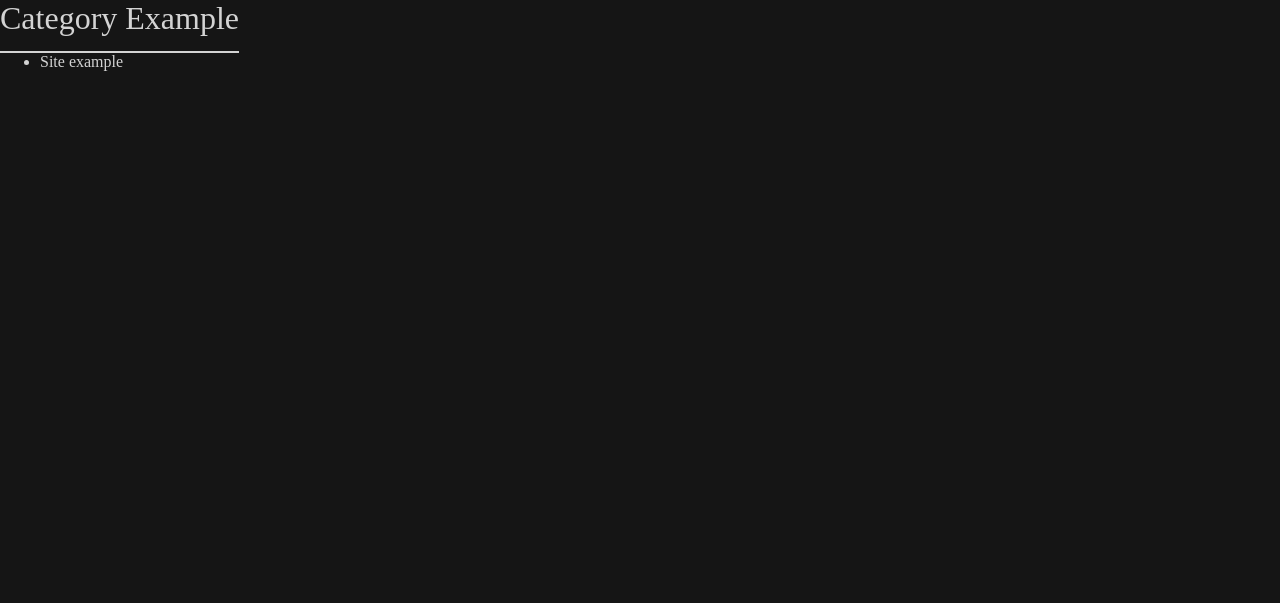
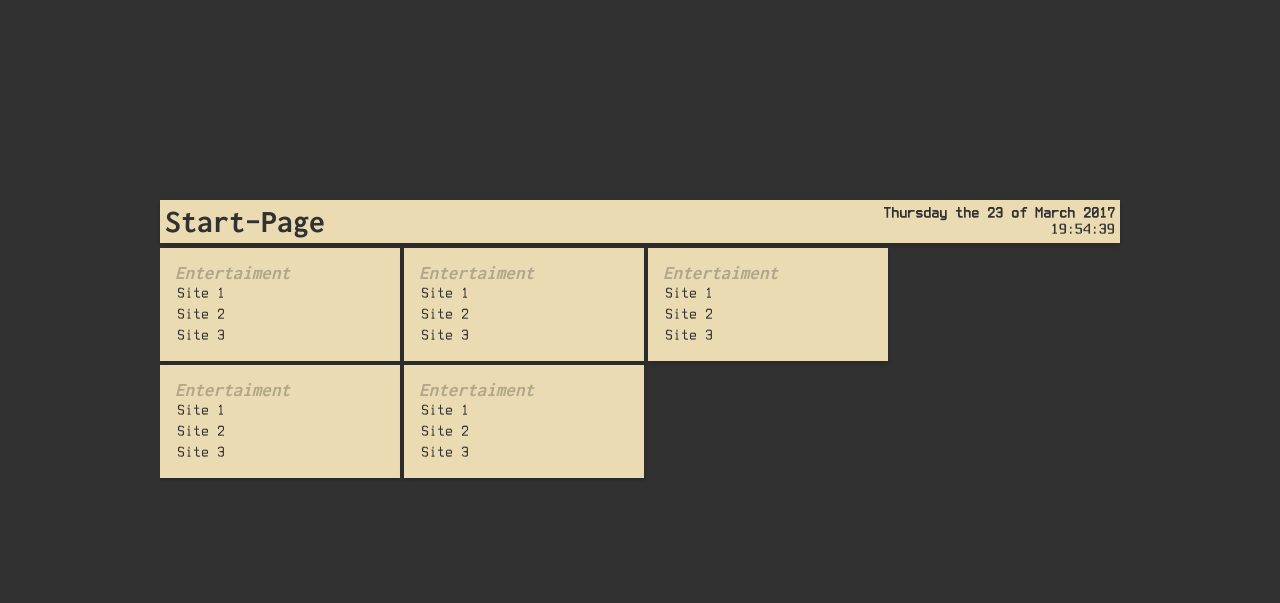
Before and after one commit to Chabam/Start-Page, a plain HTML site: page default.html in a window 1280 px wide. Drawn offline with Linux system fonts and the light colour scheme.

Commit message:
Added styles

```diff
--- a/css/style.css
+++ b/css/style.css
@@ -0,0 +1,219 @@
+* {
+    --fg-color : #ebdbb2;
+    --bg-color : #313131;
+    transition: all 0.3s ease;
+}
+
+@font-face {
+    font-family: Inconsolata;
+    src: url(../fonts/Inconsolata-Regular.ttf);
+}
+
+@font-face {
+    font-family: Terminus;
+    src: url(../fonts/Terminus-Regular.ttf);
+}
+
+@font-face {
+    font-family: Inconsolata-Bold;
+    src: url(../fonts/Inconsolata-Bold.ttf);
+}
+
+@font-face {
+    font-family: Terminus-Bold;
+    src: url(../fonts/Terminus-Bold.ttf);
+}
+
+body {
+    background-color: var(--bg-color);
+}
+
+.container {
+    position: absolute;
+    top:25%;
+    width: 95%;
+    left: 2.5%;
+    color: var(--bg-color);
+    height: 50%;
+}
+
+
+#time {
+    display: none;
+}
+
+#date {
+    display: none;
+}
+
+.header {
+    font-family: Inconsolata-Bold;
+    width: 100%;
+    background-color: var(--fg-color);
+    position: relative;
+    margin-bottom: 5px;
+    -webkit-box-shadow: 0px 2px 5px 0px rgba(0,0,0,0.2);
+    -moz-box-shadow: 0px 2px 5px 0px rgba(0,0,0,0.2);
+    box-shadow: 0px 2px 5px 0px rgba(0,0,0,0.2);
+}
+
+.search-container {
+    width: 100%;
+    background-color: var(--fg-color);
+    position: relative;
+    margin-bottom: 5px;
+    -webkit-box-shadow: 0px 2px 5px 0px rgba(0,0,0,0.2);
+    -moz-box-shadow: 0px 2px 5px 0px rgba(0,0,0,0.2);
+    box-shadow: 0px 2px 5px 0px rgba(0,0,0,0.2);
+}
+
+.header h1 {
+    margin: 0;
+    padding: 5px;
+}
+
+#date {
+    font-size: 0.5em;
+    font-family: Terminus;
+    right:5px;
+    top: 5px;
+    position: absolute;
+}
+
+#time {
+    font-size: 0.5em;
+    font-family: Terminus-Bold;
+    right:5px;
+    bottom: 5px;
+    position: absolute;
+}
+
+.site-container {
+    width: 100%;
+    margin-bottom: 5px;
+    overflow: auto;
+}
+
+.site-list {
+    color: var(--bg-color);
+    background-color: var(--fg-color);
+    padding: 15px;
+    width : calc(100% - 30px);
+    list-style: none;
+    position: relative;
+    float: left;
+    margin: 0;
+    -webkit-box-shadow: 0px 2px 5px 0px rgba(0,0,0,0.2);
+    -moz-box-shadow: 0px 2px 5px 0px rgba(0,0,0,0.2);
+    box-shadow: 0px 2px 5px 0px rgba(0,0,0,0.2);
+}
+
+.site-list li {
+    display: block;
+    width: 100%;
+}
+
+.site-list li a {
+    padding:2px;
+    font-family: Terminus;
+    width: 100%;
+    cursor: pointer;
+    display: block;
+}
+
+.site-list li a:hover {
+    color: var(--fg-color);
+    background-color: var(--bg-color);
+    -webkit-box-shadow: 0px 2px 5px 0px rgba(0,0,0,0.2);
+    -moz-box-shadow: 0px 2px 5px 0px rgba(0,0,0,0.2);
+    box-shadow: 0px 2px 5px 0px rgba(0,0,0,0.2);
+}
+
+.title {
+    font-family: Inconsolata-Bold;
+    font-style: italic;
+    font-size: 1.2em;
+    opacity: 0.3;
+}
+
+.site-list-container {
+    display: inline-block;
+}
+
+@media (min-width: 576px) {
+    .container {
+        width: 75%;
+        left:12.5%;
+    }
+
+    #time {
+        display: block;
+    }
+
+    #date {
+        display: block;
+    }
+
+    .site-list-container {
+        width: calc(100% / 2);
+    }
+}
+
+@media (min-width: 768px) {
+    .container {
+        width: 75%;
+        left:12.5%;
+    }
+
+    #time {
+        display: block;
+    }
+
+    #date {
+        display: block;
+    }
+
+    .site-list-container {
+        width: calc(100% / 3);
+
+    }
+
+}
+
+@media (min-width: 992px) {
+    .container {
+        width: 75%;
+        left:12.5%;
+    }
+
+    #time {
+        display: block;
+    }
+
+    #date {
+        display: block;
+    }
+    .site-list-container {
+        width: calc(100% / 4);
+
+    }
+}
+
+@media (min-width: 1366px) {
+    .container {
+        width: 50%;
+        left: 25%;
+    }
+
+    #time {
+        display: block;
+    }
+
+    #date {
+        display: block;
+    }
+
+    .site-list-container {
+        width: calc(100% / 5);
+    }
+}
--- a/default.html
+++ b/default.html
@@ -2,46 +2,59 @@
 <html>
     <head>
         <title>Start Page</title>
+        <link rel="stylesheet" href="css/style.css">
+        <script src="js/script.js"></script>
     </head>
     <body>
         <div class="container">
-            <div class="category-container">
-                <span>Category Example</span>
-                <ul class="site-list">
-                    <li><a>Site example</a></li>
-                </ul>
+            <div class="header">
+                <h1>Start-Page<span id="time"></span><span id="date"></span></h1>
             </div>
+            <div class="search-container">
+            </div>
+            <div class="site-container">
+                <div class="site-list-container">
+                    <ul class="site-list">
+                        <li class="title">Entertaiment</li>
+                        <li><a>Site 1</a></li>
+                        <li><a>Site 2</a></li>
+                        <li><a>Site 3</a></li>
+                    </ul>
+                </div>
+                <div class="site-list-container">
+                    <ul class="site-list">
+                        <li class="title">Entertaiment</li>
+                        <li><a>Site 1</a></li>
+                        <li><a>Site 2</a></li>
+                        <li><a>Site 3</a></li>
+                    </ul>
+                </div>
+                <div class="site-list-container">
+                    <ul class="site-list">
+                        <li class="title">Entertaiment</li>
+                        <li><a>Site 1</a></li>
+                        <li><a>Site 2</a></li>
+                        <li><a>Site 3</a></li>
+                    </ul>
+                </div>
+                <div class="site-list-container">
+                    <ul class="site-list">
+                        <li class="title">Entertaiment</li>
+                        <li><a>Site 1</a></li>
+                        <li><a>Site 2</a></li>
+                        <li><a>Site 3</a></li>
+                    </ul>
+                </div>
+                <div class="site-list-container">
+                    <ul class="site-list">
+                        <li class="title">Entertaiment</li>
+                        <li><a>Site 1</a></li>
+                        <li><a>Site 2</a></li>
+                        <li><a>Site 3</a></li>
+                    </ul>
+                </div>
+            </div>
+
         </div>
     </body>
-<style>
-    @font-face {
-        font-family: terminus;
-        url(fonts/Terminus.ttf);
-
-    }
-    body, html {
-        font-family: terminus;
-        height: 100%;
-        padding: 0;
-        margin: 0;
-        background-color: #151515;
-    }
-
-    .container {
-        height: 100%;
-        width: 100%;
-        color: #d3d3d3
-    }
-
-    .category-container {
-        float: left;
-
-    }
-
-    .category-container span{
-        font-size: 2em;
-        border-bottom: #d3d3d3 2px solid;
-        padding-bottom: 15px;
-    }
-</style>
 </html>
--- a/js/script.js
+++ b/js/script.js
@@ -0,0 +1,94 @@
+document.addEventListener("DOMContentLoaded", function(event) {
+
+    function twoNumbers(number) {
+        return number < 10 ? "0"+ number : "" + number;
+    }
+
+    var date = document.getElementById("date");
+    var time = document.getElementById("time");
+
+    setInterval(setDate, 6000);
+
+    function setDate() {
+        var currentDate = new Date();
+        var dayOfTheMonth = currentDate.getDate();
+        var dayOfTheWeek;
+        switch (currentDate.getDay()) {
+            case 0:
+                dayOfTheWeek = "Sunday";
+                break;
+            case 1:
+                dayOfTheWeek = "Monday";
+                break;
+            case 2:
+                dayOfTheWeek = "Tuesday";
+                break;
+            case 3:
+                dayOfTheWeek = "Wednesday";
+                break;
+            case 4:
+                dayOfTheWeek = "Thursday";
+                break;
+            case 5:
+                dayOfTheWeek = "Friday";
+                break;
+            case 6:
+                dayOfTheWeek = "Saturday";
+                break;
+        }
+
+        var month;
+        switch (currentDate.getMonth()) {
+            case 0:
+                month = "January";
+                break;
+            case 1:
+                month = "February";
+                break;
+            case 2:
+                month = "March";
+                break;
+            case 3:
+                month = "April";
+                break;
+            case 4:
+                month = "May";
+                break;
+            case 5:
+                month = "June";
+                break;
+            case 6:
+                month = "July";
+                break;
+            case 7:
+                month = "August";
+                break;
+            case 8:
+                month = "September";
+                break;
+            case 9:
+                month = "October";
+                break;
+            case 10:
+                month = "November";
+                break;
+            case 11:
+                month = "December";
+                break;
+        }
+
+        var year = currentDate.getFullYear();
+        date.innerHTML = dayOfTheWeek + " the " + dayOfTheMonth + " of " + month + " " + year;
+    }
+
+    setDate();
+
+    setInterval(setTime , 1000);
+
+    function setTime() {
+        var currentDate = new Date();
+        time.innerHTML = currentDate.getHours() + ":" + twoNumbers(currentDate.getMinutes()) + ":" + twoNumbers(currentDate.getSeconds());
+    }
+
+    setTime();
+});
```
Also changed, not shown: fonts/Inconsolata-Bold.ttf (added), fonts/Inconsolata-Regular.ttf (added), fonts/Terminus-Bold.ttf (added), fonts/Terminus-Regular.ttf (added).
